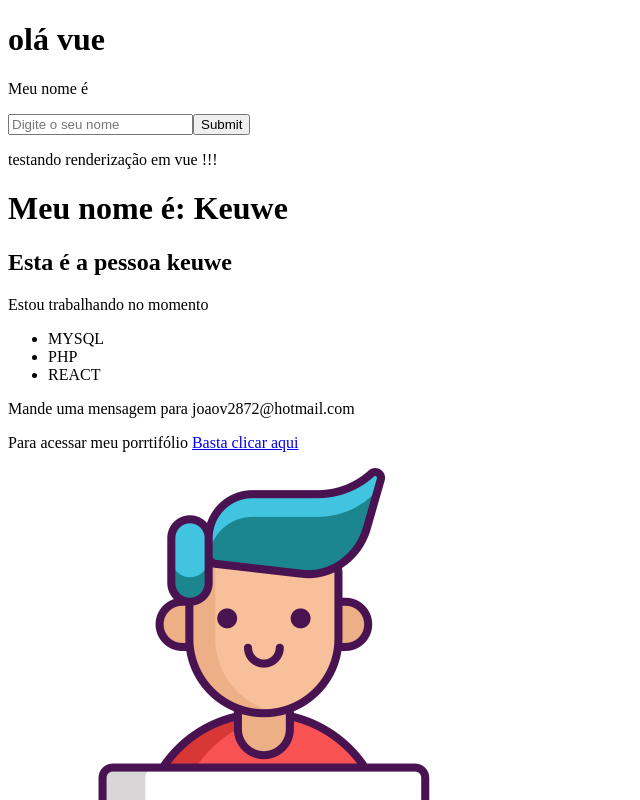
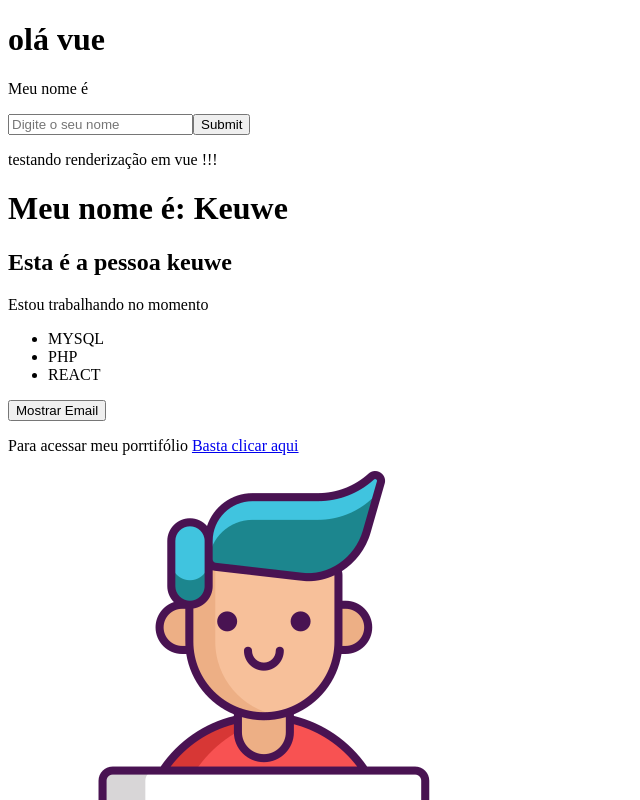
Before and after one commit to JoaoKeuwe/Primeiro-projeto-Vue, a Vue app in the folder 2_project_vue/: page / in a window 1280 px wide. Shown: the top 800 px of the page, without its empty margins (0-640 px from the left). Built offline with nearby package versions, Linux system fonts and the light colour scheme.

Commit message:
feat: :fire: criando metodo para renderizar email conforme clico no botão

```diff
--- a/2_project_vue/src/components/Info.vue
+++ b/2_project_vue/src/components/Info.vue
@@ -8,6 +8,9 @@
       <li>PHP</li>
       <li>REACT</li>
     </ul>
+    <div>
+      <button @click="show_email">Mostrar Email</button>
+    </div>
 
     <p v-show="mostrar_email">Mande uma mensagem para {{ email }} </p>
     <p>Para acessar meu porrtifólio  <a v-bind:href="meu_link" target="blank"> Basta clicar aqui</a></p>
@@ -26,10 +29,16 @@ export default {
   data() {
     return {
       esta_trabalhando: true,
-      mostrar_email: true,
+      mostrar_email: false,
       email:'joaov2872@hotmail.com',
       meu_link: "https://github.com/JoaoKeuwe"
     }
   },
-};
+  methods: {
+    show_email() {
+      this.mostrar_email = !this.mostrar_email;
+    }
+  }
+}
+
 </script>
```
